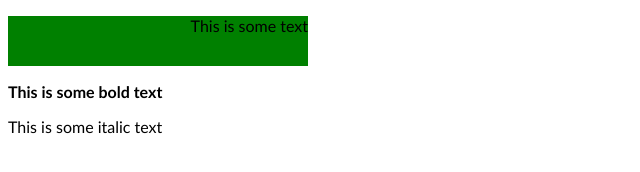
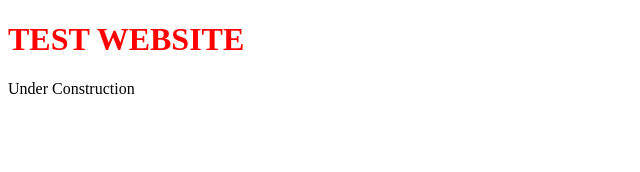
Before and after one commit to Antimarvin/Antimarvin.com, a plain HTML site: page index.html in a window 1280 px wide. Shown: the whole page, without its empty margins (0-640 px from the left). Drawn offline with Linux system fonts and the light colour scheme.

Commit message:
removed junk, and made Hompage a test

```diff
--- a/index.html
+++ b/index.html
@@ -8,30 +8,17 @@
     <meta http-equiv="Content-type" content="text/html; charset=utf-8" />
     <meta name="viewport" content="width=device-width, initial-scale=1" />
     <style type="text/css">
-    	p {
-    		font-family: "Trebuchet MS", Helvetica, sans-serif;
-    	}
-
-    	.greenbox {
-    		width:300px;
-    		height: 50px;
-    		background-color: green;
-    		text-align: right;
-    	}
-
-    	.bold {
-    		font-weight: bold;
-    	}
+        h1 {
+            color: red;
+            float: center;
+        }
     </style>
 </head>
 
 <body>
-	<div class="greenbox">
-		<p>This is some text</p>
-	</div>
-
-	<p class="bold">This is some bold text</p>
-
-	<p class="italic">This is some <span class="underline">italic</span> text</p>
+    <div>
+        <h1>TEST WEBSITE</h1>
+        <p>Under Construction</p>
+    </div>
 </body>
 </html>
```
Also changed, not shown: Archive/bbc.html (renamed from bbc.html), Archive/brian.html (renamed from brian.html), Archive/emily.html (renamed from emily.html).
